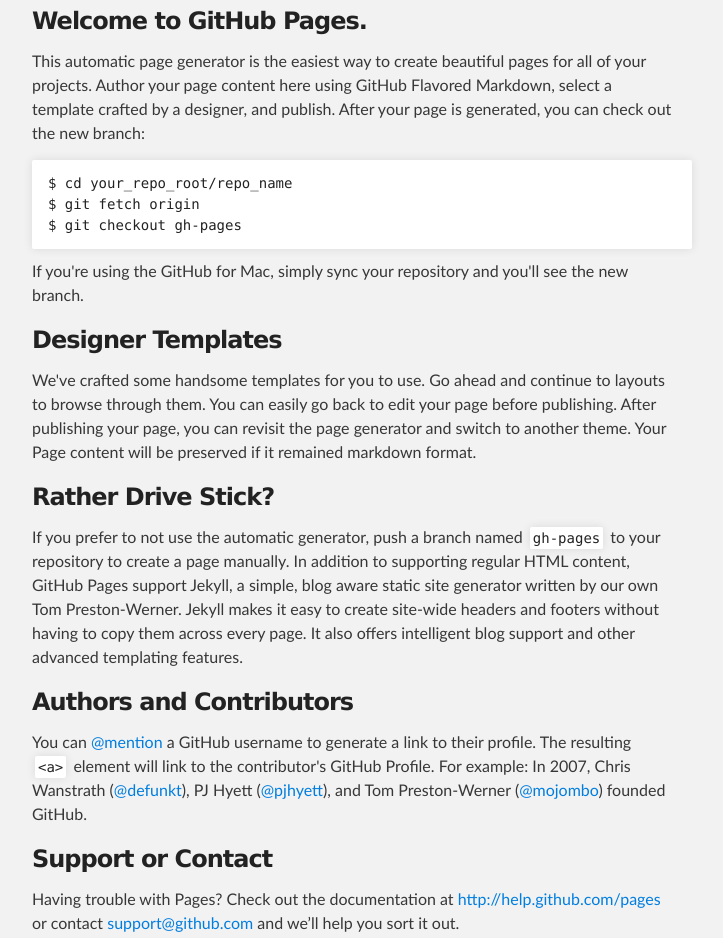
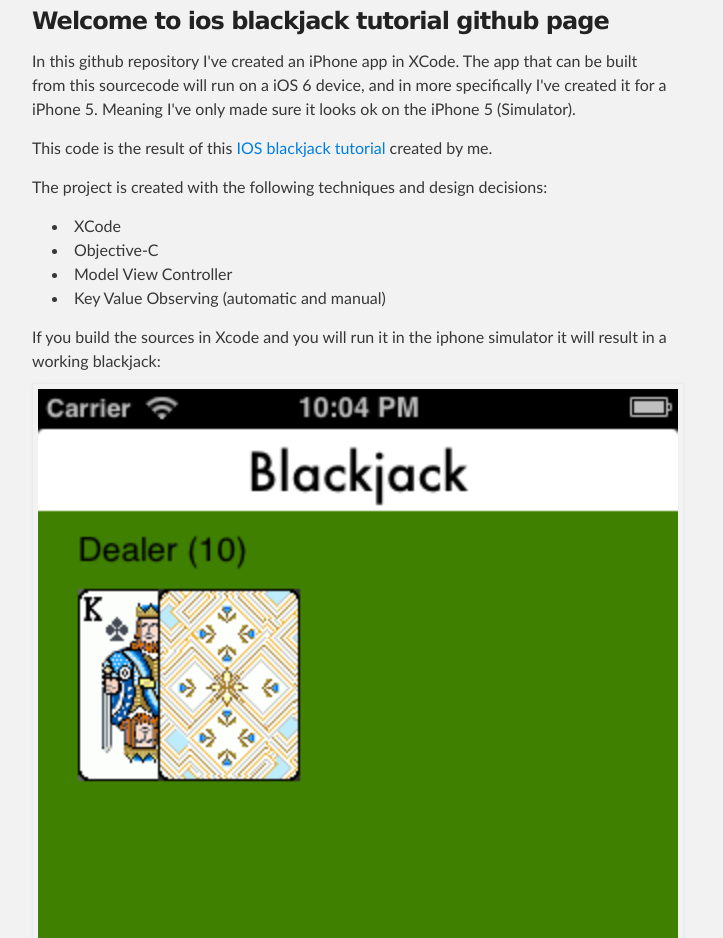
Before and after one commit to onstwedder/ios-blackjack-tutorial, a plain HTML site: page index.html in a window 1280 px wide. Shown: the part 293-1231 px from the top of the page, without its empty margins (288-1011 px from the left). Drawn offline with Linux system fonts and the light colour scheme.

Commit message:
added specific project text and screenshot

```diff
--- a/index.html
+++ b/index.html
@@ -31,33 +31,21 @@
     <!-- MAIN CONTENT -->
     <div id="main_content_wrap" class="outer">
       <section id="main_content" class="inner">
-        <h3>Welcome to GitHub Pages.</h3>
-
-<p>This automatic page generator is the easiest way to create beautiful pages for all of your projects. Author your page content here using GitHub Flavored Markdown, select a template crafted by a designer, and publish. After your page is generated, you can check out the new branch:</p>
-
-<pre><code>$ cd your_repo_root/repo_name
-$ git fetch origin
-$ git checkout gh-pages
-</code></pre>
-
-<p>If you're using the GitHub for Mac, simply sync your repository and you'll see the new branch.</p>
-
-<h3>Designer Templates</h3>
-
-<p>We've crafted some handsome templates for you to use. Go ahead and continue to layouts to browse through them. You can easily go back to edit your page before publishing. After publishing your page, you can revisit the page generator and switch to another theme. Your Page content will be preserved if it remained markdown format.</p>
-
-<h3>Rather Drive Stick?</h3>
-
-<p>If you prefer to not use the automatic generator, push a branch named <code>gh-pages</code> to your repository to create a page manually. In addition to supporting regular HTML content, GitHub Pages support Jekyll, a simple, blog aware static site generator written by our own Tom Preston-Werner. Jekyll makes it easy to create site-wide headers and footers without having to copy them across every page. It also offers intelligent blog support and other advanced templating features.</p>
-
-<h3>Authors and Contributors</h3>
-
-<p>You can <a href="https://github.com/blog/821" class="user-mention">@mention</a> a GitHub username to generate a link to their profile. The resulting <code>&lt;a&gt;</code> element will link to the contributor's GitHub Profile. For example: In 2007, Chris Wanstrath (<a href="https://github.com/defunkt" class="user-mention">@defunkt</a>), PJ Hyett (<a href="https://github.com/pjhyett" class="user-mention">@pjhyett</a>), and Tom Preston-Werner (<a href="https://github.com/mojombo" class="user-mention">@mojombo</a>) founded GitHub.</p>
-
-<h3>Support or Contact</h3>
-
-<p>Having trouble with Pages? Check out the documentation at <a href="http://help.github.com/pages">http://help.github.com/pages</a> or contact <a href="mailto:support@github.com">support@github.com</a> and we’ll help you sort it out.</p>
-      </section>
+        <h3>Welcome to ios blackjack tutorial github page</h3>
+        <p>In this github repository I've created an iPhone app in XCode. The app that can be built from this sourcecode will run on a iOS 6 device, and in more specifically I've created it for a iPhone 5. Meaning I've only made sure it looks ok on the iPhone 5 (Simulator).</p>
+        <p>This code is the result of this <a href="http://www.onstwedder.com/en/Tutorials/Blackjack_Tutorial_for_IOS">IOS blackjack tutorial</a> created by me.</p>
+        <p>The project is created with the following techniques and design decisions:
+        	<ul>
+        	<li>XCode</li>
+        	<li>Objective-C</li>
+        	<li>Model View Controller</li>
+        	<li>Key Value Observing (automatic and manual)</li>
+        	</ul>
+        </p>
+        <p>If you build the sources in Xcode and you will run it in the iphone simulator it will result in a working blackjack:
+        	<image src="images/iOS-blackjack-screenshot.png" alt="iOS blackjack screenshot" title=" blackjack for iOS"/>
+        </p>
+	  </section>
     </div>
 
     <!-- FOOTER  -->
```
Also changed, not shown: images/iOS-blackjack-screenshot.png (added).
